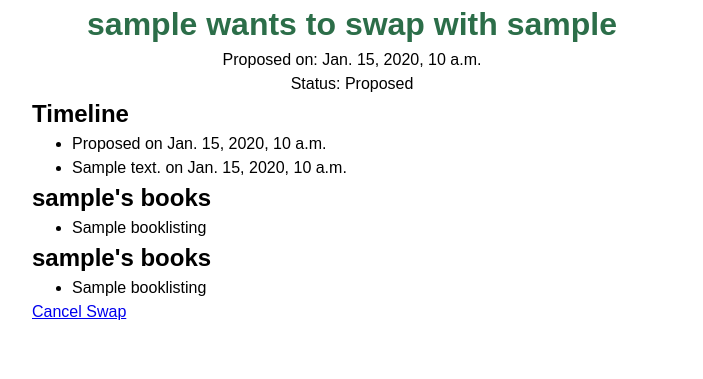
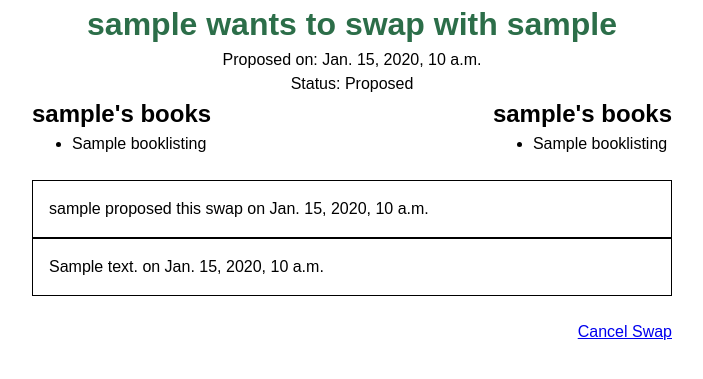
Before and after one commit to jhthompson/book-swap, a Django app: page /swaps/1 in a window 1280 px wide. Shown: the part 46-425 px from the top of the page, without its empty margins (288-991 px from the left). Run offline with Django 5.2, Linux system fonts and the light colour scheme; a user stored in the database is signed in; tables that the repository leaves empty hold one stand-in row (values such as "Sample post").

Commit message:
Clean up swap page

```diff
--- a/core/static/core/css/utility/utility.css
+++ b/core/static/core/css/utility/utility.css
@@ -77,6 +77,10 @@
     text-align: center;
 }
 
+.text-align\:end {
+    text-align: end;
+}
+
 .margin-inline-start\:s-2 {
     margin-inline-start: var(--s-2);
 }
--- a/core/templates/core/swap.html
+++ b/core/templates/core/swap.html
@@ -5,33 +5,41 @@
 <p class="center text-align:center">Proposed on: {{ swap.created_at }}</p>
 <p class="center text-align:center">Status: {{ swap.get_status_display }}</p>
 
-<h2 class="center">Timeline</h2>
-<ul class="center">
-    {% for entry in swap.get_timeline %}
-        {% if entry.type == 'event' %}
-            <li>{{ entry.item.get_type_display }} on {{ entry.item.created_at }}</li>
-        {% elif entry.type == 'message' %}
-            <li>{{ entry.item.content }} on {{ entry.item.created_at }}</li>
-        {% endif %}
-    {% endfor %}
-</ul>
-
-<h2 class="center">{{ swap.proposed_by.username }}'s books</h2>
-<ul class="center">
+<div class="stack center">
+    <div style="display: flex; justify-content: space-between;">
+        <div>
+            <h2>{{ swap.proposed_by.username }}'s books</h2>
+            <ul>
                 {% for book in swap.offered_books.all %}
                     <li>{{ book.title }}</li>
                 {% endfor %}
             </ul>
+        </div>
 
-<h2 class="center">{{ swap.proposed_to.username }}'s books</h2>
-<ul class="center">
+        <div>
+            <h2>{{ swap.proposed_to.username }}'s books</h2>
+            <ul>
                 {% for book in swap.requested_books.all %}
                     <li>{{ book.title }}</li>
                 {% endfor %}
             </ul>
+        </div>
+    </div>
+
+    <div>
+        <ul class="list-style:none padding:0">
+            {% for entry in swap.get_timeline %}
+                {% if entry.type == 'event' %}
+                    <li class="box">{{ entry.item.user }} {{ entry.item.get_type_display|lower }} this swap on {{ entry.item.created_at }}</li>
+                {% elif entry.type == 'message' %}
+                    <li class="box">{{ entry.item.content }} on {{ entry.item.created_at }}</li>
+                {% endif %}
+            {% endfor %}
+        </ul>
+    </div>
 
     {% if swap.status == 'PROPOSED' %}
-<div class="center">
+    <div class="text-align:end">
         {% if swap.proposed_by == request.user %}
             <a href="{% url 'cancel_swap' swap.id %}">Cancel Swap</a>
         {% else %}
@@ -46,7 +54,7 @@
     {% elif swap.status == 'DECLINED' %}
 
     {% endif %}
-
+</div>
 
 
 {% endblock main %}
```
Lines whose indentation alone changed are shown as unchanged.
